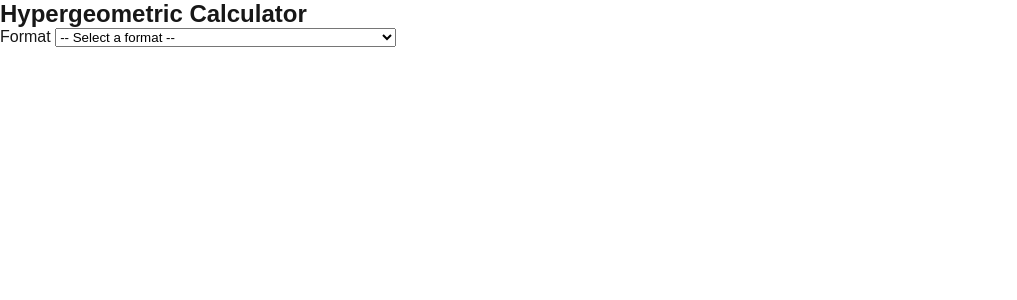
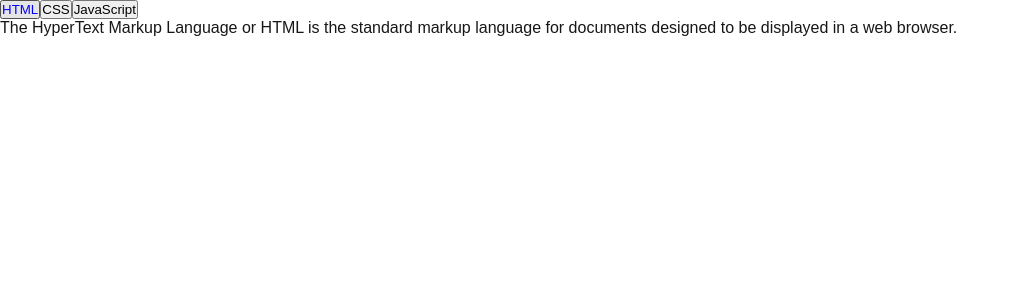
Before and after one commit to kvnchen/frontEndPractice, a Next.js app: page / in a window 1280 px wide. Shown: the top 300 px of the page, without its empty margins (0-1017 px from the left). Built offline with nearby package versions, Linux system fonts and the light colour scheme.

Commit message:
tabs in vanilla and react

```diff
--- a/src/app/globals.css
+++ b/src/app/globals.css
@@ -35,6 +35,10 @@ a {
   text-decoration: none;
 }
 
+button.active {
+  color: blue;
+}
+
 @media (prefers-color-scheme: dark) {
   html {
     color-scheme: dark;
--- a/src/app/page.js
+++ b/src/app/page.js
@@ -1,9 +1,12 @@
+import './page.module.css';
 import { MortgageCalculator } from './mortgage.js';
 import { Hypergeo } from './karsten.js';
+import { Tabs } from './tabs.js';
 
 // this fucking react project is 350 MB... gonna reuse it for react practice
 
 export default function Home() {
   // return <MortgageCalculator />
-  return <Hypergeo />
+  // return <Hypergeo />
+  return <Tabs />
 }
--- a/src/app/page.module.css
+++ b/src/app/page.module.css
@@ -1,4 +1,7 @@
-.page {
+
+
+
+/* .page {
   --gray-rgb: 0, 0, 0;
   --gray-alpha-200: rgba(var(--gray-rgb), 0.08);
   --gray-alpha-100: rgba(var(--gray-rgb), 0.05);
@@ -107,8 +110,9 @@ a.secondary {
 .footer img {
   flex-shrink: 0;
 }
-
+*/
 /* Enable hover only on non-touch devices */
+/*
 @media (hover: hover) and (pointer: fine) {
   a.primary:hover {
     background: var(--button-primary-hover);
@@ -165,4 +169,4 @@ a.secondary {
   .logo {
     filter: invert();
   }
-}
+} */
--- /dev/null
+++ b/src/app/tabs.js
@@ -0,0 +1,55 @@
+'use client';
+import { useState } from 'react';
+
+export function Tabs() {
+  const [activeTab, setActiveTab] = useState(0);
+
+  const tab0 = (
+    <p id="tab0">
+      The HyperText Markup Language or HTML is the
+      standard markup language for documents designed to
+      be displayed in a web browser.
+    </p>
+  );
+  const tab1 = (
+    <p id="tab1">
+      Cascading Style Sheets is a style sheet language
+      used for describing the presentation of a document
+      written in a markup language such as HTML or XML.
+    </p>
+  );
+  const tab2 = (
+    <p id="tab2">
+      JavaScript, often abbreviated as JS, is a
+      programming language that is one of the core
+      technologies of the World Wide Web, alongside HTML
+      and CSS.
+    </p>
+  );
+  const tabs = [tab0, tab1, tab2];
+
+  function getClass(value) {
+    if (value === activeTab)
+      return 'active';
+    else return '';
+  }
+
+  // think i need to treat these as components? not loose html
+  const buttonHTML = (<button id="html" tabIndex="0" name="html" key="html" value="0" className={getClass(0)} onClick={handleClick}>HTML</button>);
+  const buttonCSS = <button id="css" tabIndex="1" name="css" key="css" value="1" className={getClass(1)} onClick={handleClick}>CSS</button>;
+  const buttonJS = <button id="js" tabIndex="2" name="js" key="js" value="2" className={getClass(2)} onClick={handleClick}>JavaScript</button>;
+  const buttons = [buttonHTML, buttonCSS, buttonJS];
+
+  function handleClick(e) {
+    setActiveTab(Number(e.target.value)); // forgot values are strings...
+  }
+
+  return (
+    <article>
+      <div>
+        {...buttons}
+      </div>
+      {tabs[activeTab]}
+    </article>
+  );
+}
```
